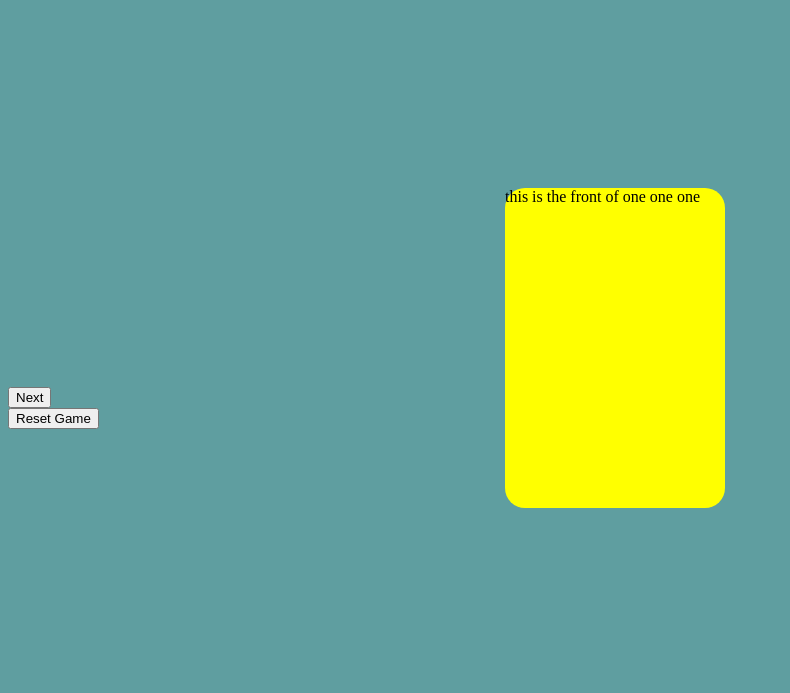
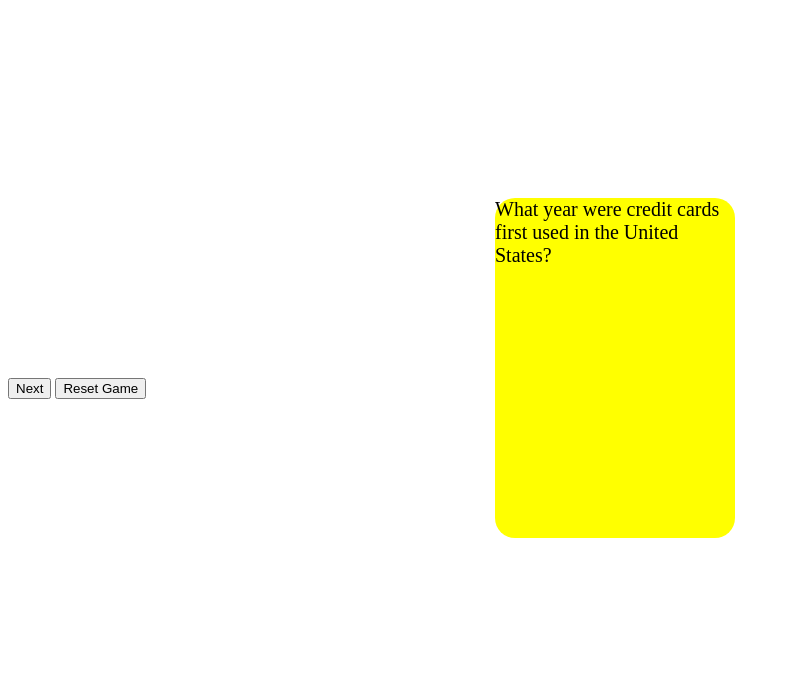
Before and after one commit to mamady310/Unit-1-project, a plain HTML site: page index.html in a window 1280 px wide. Shown: the part 107-800 px from the top of the page, without its empty margins (0-790 px from the left). Drawn offline with Linux system fonts and the light colour scheme.

Commit message:
added source for money facts

```diff
--- a/index.html
+++ b/index.html
@@ -9,18 +9,24 @@
     <title>Flash Cards</title>
 </head>
 <body>
+        <!-- <div class="fullscreen-bg">
+                <video loop muted autoplay poster="img/videoframe.jpg" class="fullscreen-bg__video">
+                    <source src="https://www.videvo.net/videvo_files/converted/2014_08/preview/Earth_Zoom_In.mov35908.webm?v=1084123" type="video/webm">
+                </video>
+        </div>         -->
+
     <h1>Flash Card game</h1>
   <div class="container">
     <div class="thecard">
       <div class="thefront"></div>
       <div class ="theback"></div>
-
 </div>
 </div>
-<div class="button-container">
+
+
 <button>Next</button>
 <button class="button1">Reset Game</button>
-</div>
+
 
 </body>
 <script src="script.js"></script>
--- a/script.js
+++ b/script.js
@@ -1,11 +1,11 @@
 //Create questions and answers for the front and back of the cards
 var cardDataList = [
  {
-     front:"this is the front of one one one",
-     back:"this is the back of one",
+     front:"What year were credit cards first used in the United States?",
+     back:"1920",
  },
- {   front:"this is the front of two",
-     back:"this is teh back of two",
+ {   front:"What is the most popular name in the world?",
+     back:"Muhhamad",
  },
  {   front:"this is the front of three",
      back:"this is the back of three",
--- a/style.css
+++ b/style.css
@@ -1,8 +1,23 @@
-body{
-    background-color: cadetblue
+/* .fullscreen-bg {
+    position: fixed;
+    top: 0;
+    right: 0;
+    bottom: 0;
+    left: 0;
+    overflow: hidden;
+    z-index: -100;
 }
+
+.fullscreen-bg__video {
+    position: absolute;
+    top: 0;
+    left: 0;
+    width: 100%;
+    height: 100%;
+} */
 h1{
     font-size: 50px;
+    animation-direction: reverse;
 }
 
 .container{
@@ -10,13 +25,13 @@ h1{
     justify-content: center;
     align-content: center;
     margin: auto;
-    width: 270px;
-    height: 340px;
+    width: 290px;
+    height: 360px;
 }
 .thecard{
     position: absolute;
-    width: 220px;
-    height: 320px;
+    width: 240px;
+    height: 340px;
     transform-style: preserve-3d;
     transition: all 0.5s ease;
 }
@@ -26,29 +41,27 @@ h1{
 }
  .thefront{
      position: absolute;
-     width: 220px;
-     height: 320px;
+     width: 240px;
+     height: 340px;
      backface-visibility: hidden;
      background: yellow;
      border-radius: 20px;
      color: black;
+     font-size: 20px;
+
  }
 
  .theback{
     position: absolute;
-    width: 220px;
-    height: 320px;
+    width: 240px;
+    height: 340px;
     backface-visibility: hidden;
     background: green;
     color: black;
     border-radius: 20px;
+    font-size: 20px;
     transform: rotateY(180deg);
 }
-.button-container {
-    display: block;
-    justify-content: center;
-    align-content: center;
-    margin: 0;
-    height: 100px;
-    width: 100px;
+button {
+    position
 }
```
